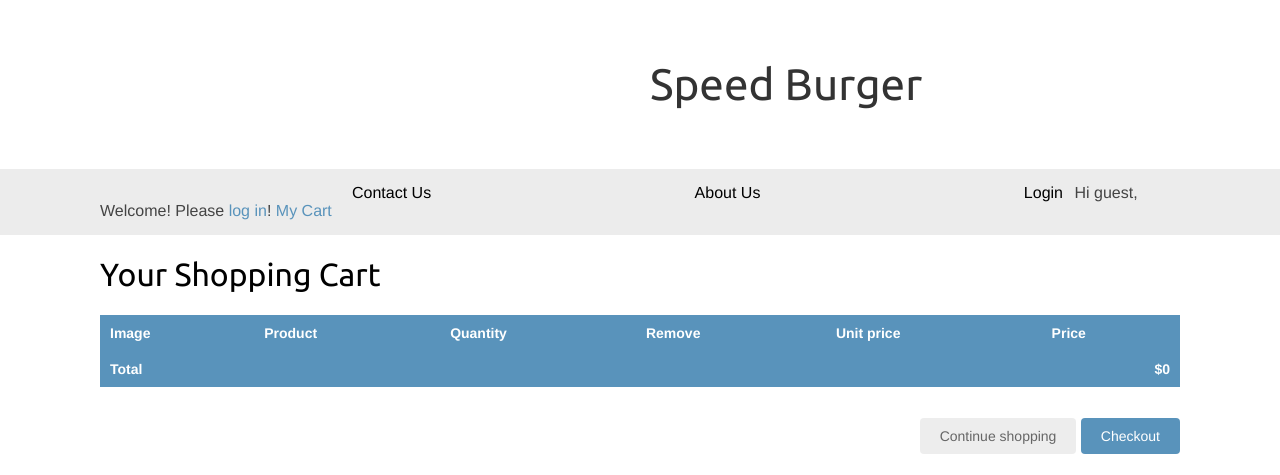
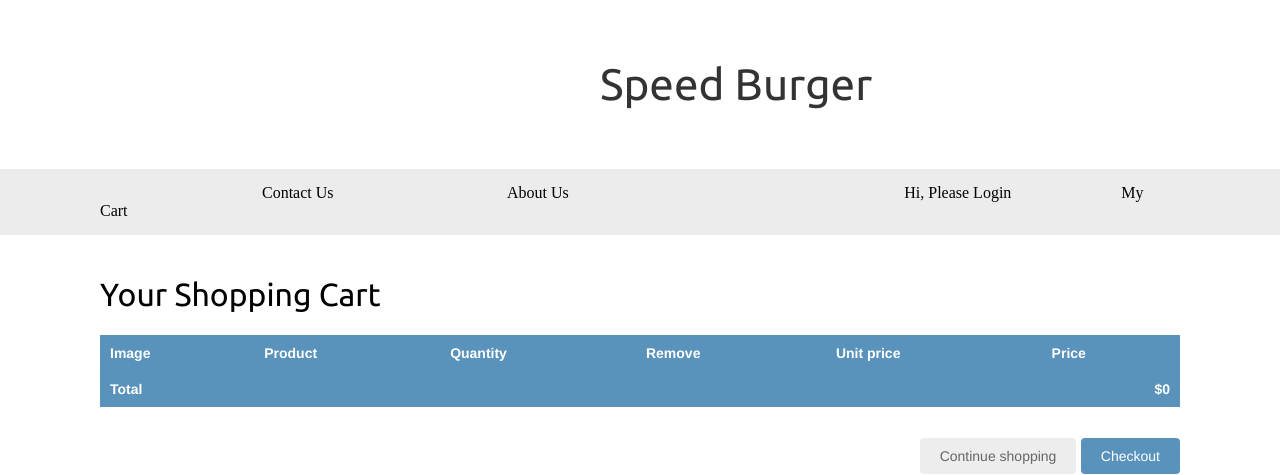
Before and after one commit to boboyan/sprint2burger, a Django app: page /cart/ in a window 1280 px wide. Shown: the top 475 px of the page. Run offline with Django 4.2, Linux system fonts and the light colour scheme.

Commit message:
homePageWithNewlook

```diff
--- a/shop/static/css/base.css
+++ b/shop/static/css/base.css
@@ -123,7 +123,7 @@ ul.errorlist {
     padding:30px 100px;
     font-size:30px;
     overflow:auto;
-    margin-left: 550px;
+    margin-left: 500px;
 
 }
 
@@ -132,6 +132,8 @@ ul.errorlist {
     color:#444;
     padding:15px 100px;
     overflow:auto;
+    margin-bottom: 20px;
+
 
 }
 
@@ -149,23 +151,25 @@ ul.errorlist {
     margin-right:10%;
 }
 
-#subheader .cart {
-    display: inline;
-    list-style-type: none;
-    margin: 5px;
-    padding: 2px;
-    margin-left: 100px;
-    color: black;
-
-}
 
 #subheader .contact {
     display: inline;
     list-style-type: none;
     margin: 5px;
     padding: 2px;
-    margin-left: 250px;
+    margin-left: 160px;
     color: black;
+    font-family: Gadugi;
+}
+
+#subheader .cart {
+    display: inline;
+    list-style-type: none;
+    margin: 5px;
+    padding: 2px;
+    margin-left: 90px;
+    color: black;
+    font-family: Gadugi;
 }
 
 #content {
--- a/shop/templates/shop/base.html
+++ b/shop/templates/shop/base.html
@@ -13,18 +13,17 @@
   </div>
 
   <div id="subheader">
-        <a class="contact" href="contactus/">Contact Us</a>
-        <a  class="contact"  href="aboutus/">About Us</a>
-        <a class="contact" href="{% url 'login' %}">Login</a>
+                    <a class="contact" href="contactus/">Contact Us</a>
+                    <a  class="contact"  href="aboutus/">About Us</a>
+      <span class="contact">
+         {% if user.is_authenticated %}
+                        Welcome: {{ user.get_username }}
 
-
-    {% if user.is_authenticated %}
-        Hi {{ user.get_username }}, Welcome!
-    {% else %}
-        Hi guest, Welcome! Please <a>log in</a>!
-    {% endif %}
-
-
+                        <a class="contact" href="{% url 'logout' %}?next={{ request.path }}">Logout</a>
+                    {% else %}
+                        <a class="contact" href="{% url 'login' %}?next={{ request.path }}">Hi, Please Login</a>
+                    {% endif %}
+      </span>
       {% with total_items=cart|length %}
           {% if cart|length > 0 %}
             Your cart:
@@ -33,9 +32,10 @@
               ${{ cart.get_total_price }}
             </a>
           {% else %}
-             <a href="{% url "cart:cart_detail" %}"> My Cart </a>
+             <a class="cart" href="{% url "cart:cart_detail" %}"> My Cart </a>
           {% endif %}
         {% endwith %}
+  </div>
 
   </div>
   <div id="content">
```
